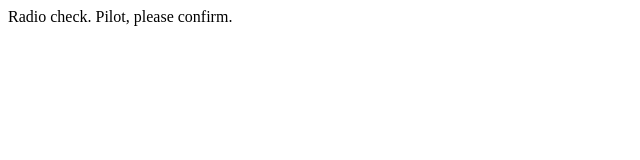
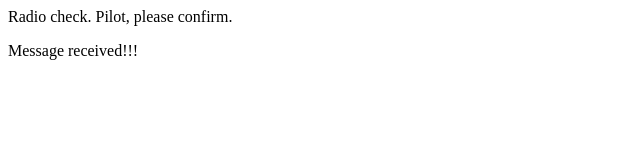
Before and after one commit to mertzjl91/Communications-log, a plain HTML site: page index.html in a window 1280 px wide. Shown: the whole page, without its empty margins (0-640 px from the left). Drawn offline with Linux system fonts and the light colour scheme.

Commit message:
1st change

```diff
--- a/index.html
+++ b/index.html
@@ -1,5 +1,7 @@
 <html>
    <body>
       <p>Radio check. Pilot, please confirm.</p>
+       <p>Message received!!!</p>
+
    </body>
 </html>
```
